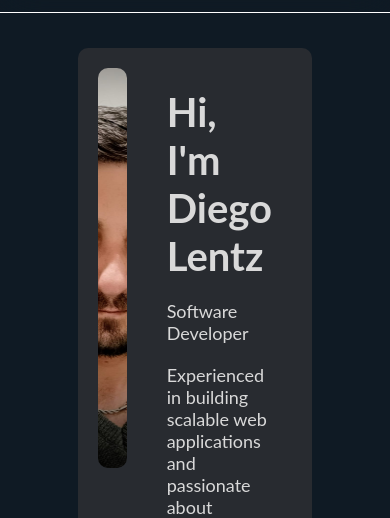
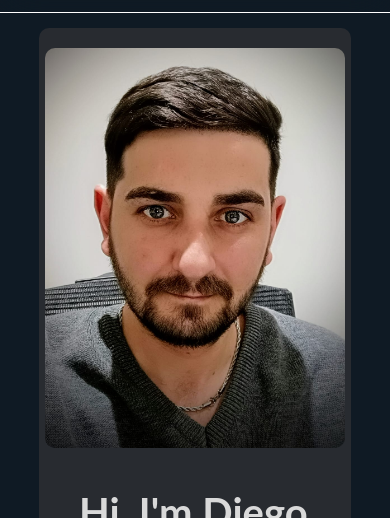
Before and after one commit to diegolentz/portfolio, a React (Vite) app: page /home in a window 390 px wide. Shown: the part 52-570 px from the top of the page. Built offline with nearby package versions, Linux system fonts and the light colour scheme.

Commit message:
haciendo responsive

```diff
--- a/src/Components/Home/home.css
+++ b/src/Components/Home/home.css
@@ -55,6 +55,7 @@ header {
 section,
 header {
     scroll-margin-top: 10rem;
+    /* min-width: 70rem; */
 }
 
 .about {
@@ -62,6 +63,7 @@ header {
     flex-direction: row;
     justify-content: space-around;
     gap: 2rem;
+
 }
 
 .img {
@@ -74,7 +76,6 @@ header {
     height: 40rem;
     object-fit: cover;
     border-radius: 1rem;
-    max-width: 100%;
 }
 
 .description {
@@ -309,7 +310,7 @@ section {
 
 
 
-.btn{
+.btn {
 
     position: absolute;
     bottom: -5rem;
@@ -322,6 +323,7 @@ section {
     font-weight: bold;
     font-size: 1.5rem;
 }
+
 .contactDownlad {
     display: flex;
     flex-direction: column;
@@ -333,9 +335,9 @@ section {
 }
 
 .download {
-    width:auto;
+    width: auto;
     background-color: #5187df;
-    padding: 1.5rem ;
+    padding: 1.5rem;
     border-radius: 2rem;
     cursor: pointer;
 }
@@ -350,3 +352,32 @@ section {
     font-size: 2rem;
     color: black;
 }
+
+@media screen and (max-width: 1024px) {
+
+    .home {
+        width: 100vw;
+        margin: 8rem auto 0 auto;
+        padding: 0;
+    }
+
+    .about {
+        flex-direction: column;
+        align-items: center;
+    }
+
+    .cards {
+        grid-template-columns: repeat(auto-fit, minmax(14rem, 1fr));
+    }
+
+    .containerDetalleProducto {
+        flex-direction: column;
+        align-items: center;
+        width: 90%;
+    }
+
+    .formulario {
+        width: 100%;
+        padding: 2rem;
+    }
+}
```
